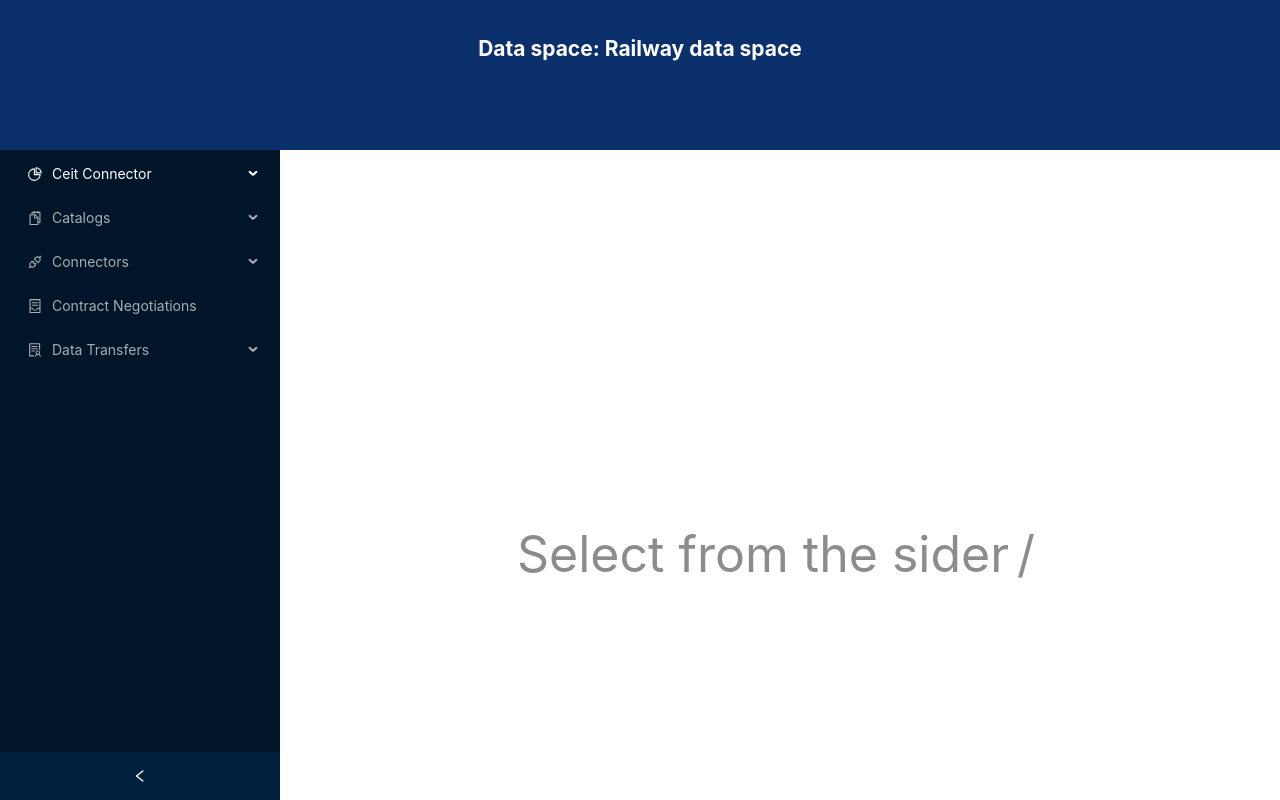
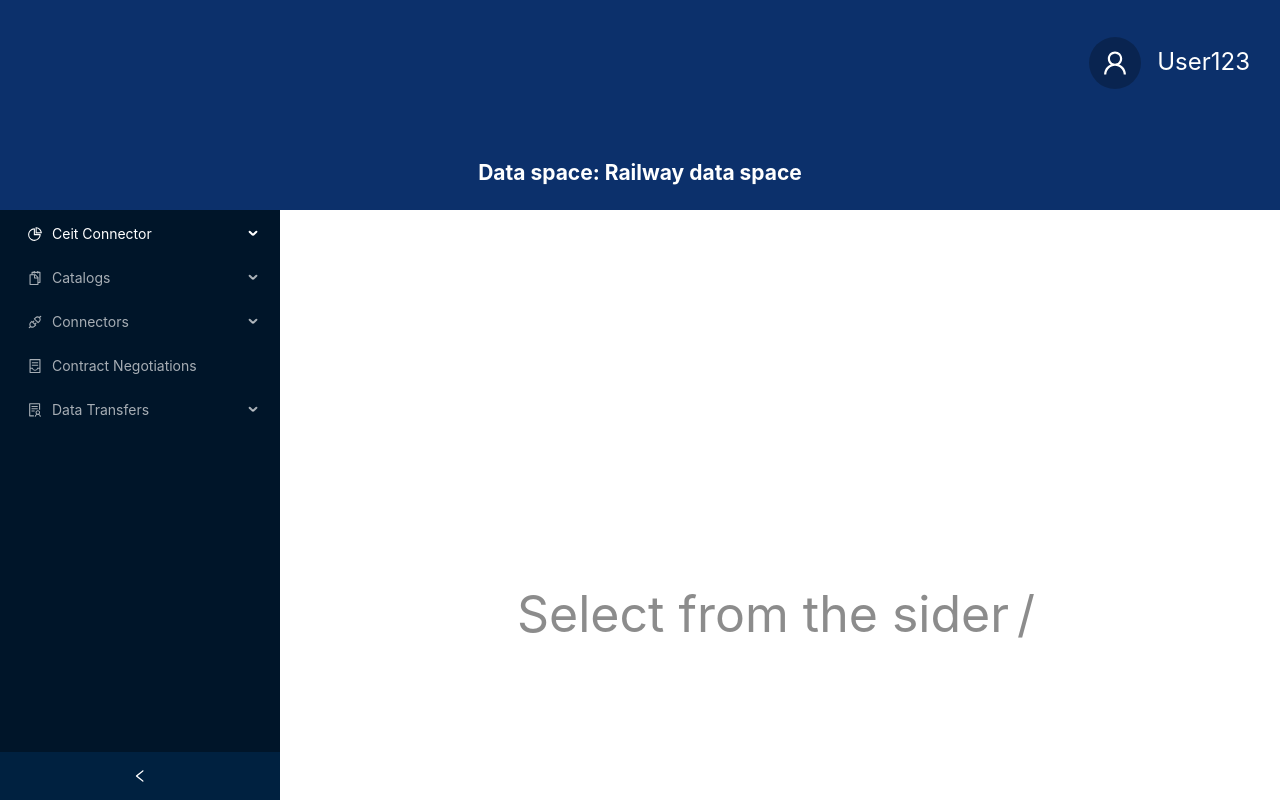
Before and after one commit to MariusGuceanu/FrontendProyect, a React (Vite) app: page / in a window 1280 px wide. Shown: the top 800 px of the page. Built offline with nearby package versions, Linux system fonts and the light colour scheme.

Commit message:
Profile component

```diff
--- /dev/null
+++ b/src/components/profile.jsx
@@ -0,0 +1,20 @@
+import React from "react";
+import Avatar from "antd/es/avatar/avatar";
+import { UserOutlined } from "@ant-design/icons";
+import { Space } from "antd";
+
+const Profile = () => (
+    <Space style={{
+        display: 'flex',
+        justifyContent: 'end',
+        paddingRight: 80,
+        padding: 30,
+        fontSize: 24,
+        color: "white",
+        fontFamily: 'BlinkMacSystemFont',
+    }} wrap size={16}>
+        <Avatar size={52} icon={<UserOutlined />} />User123
+    </Space>
+);
+
+export default Profile;
--- a/src/layouts/homeLayout.jsx
+++ b/src/layouts/homeLayout.jsx
@@ -1,10 +1,11 @@
 import React, { useState } from 'react';
 import { Breadcrumb, Flex, Layout, Menu, theme } from 'antd';
 import Items from '../components/menuItems';
+import Profile from '../components/profile';
 
 const { Header, Content, Sider } = Layout;
 
-<Items/>
+<Items />
 
 const HomeLayout = () => {
   const [collapsed, setCollapsed] = useState(false);
@@ -23,13 +24,20 @@ const HomeLayout = () => {
           padding: 0,
           background: '#0c306b',
           width: '100%',
-          minHeight: 150,
+          minHeight: 210,
+          alignContent: 'start'
         }}
       >
+        <div>
+          <Profile/>
+        </div>
+
         <div style={{
           padding: '0 16px',
+
         }}>
           <h2 style={{ color: 'white', textAlign: 'center', }}>Data space: Railway data space </h2>
+
         </div>
       </Header>
 
@@ -55,9 +63,9 @@ const HomeLayout = () => {
               }}
             >
               <Menu theme="dark"
-              defaultSelectedKeys={['1']}
-              mode="inline"
-              items={Items()} />
+                defaultSelectedKeys={['1']}
+                mode="inline"
+                items={Items()} />
             </Sider>
 
             <Content
```
Also changed, not shown: src/components/DataTransfer.jsx (deleted).
